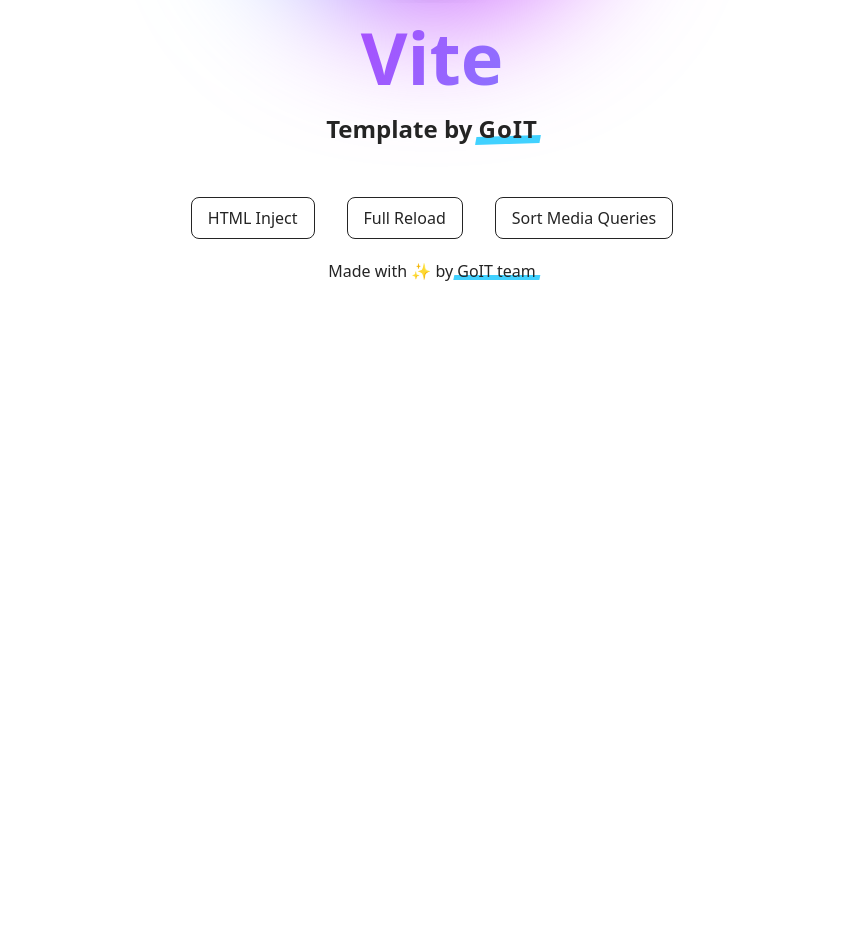
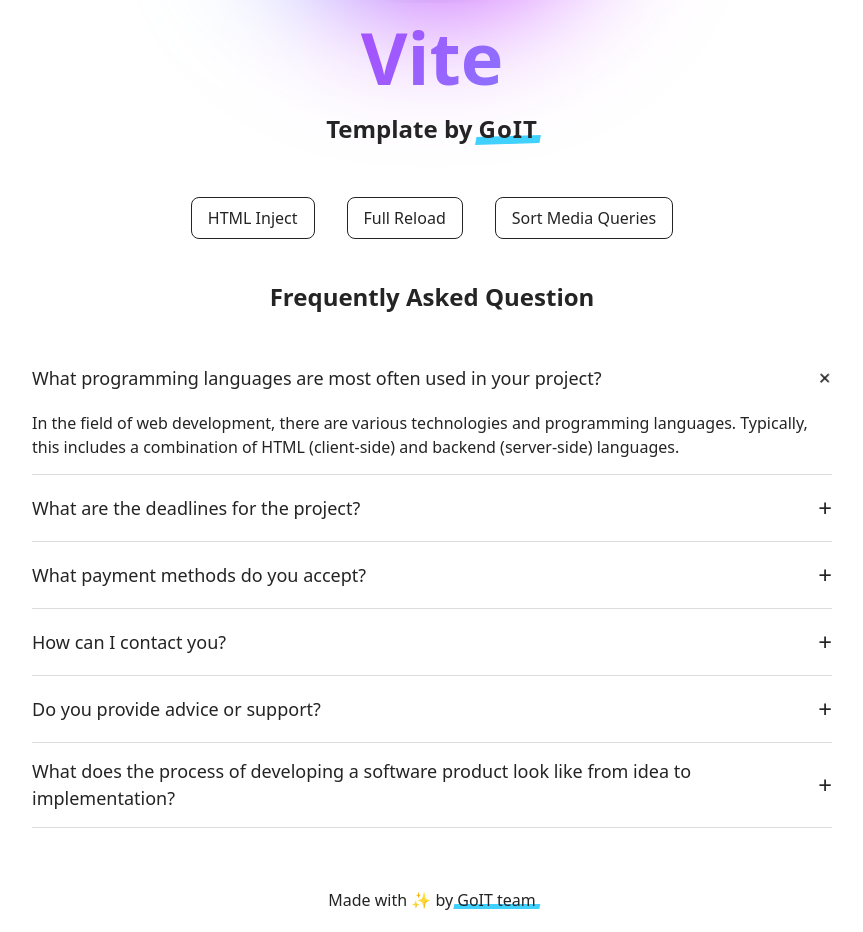
Before and after one commit to MariannaNishovych/test, a plain HTML site: page src/index.html in a window 1280 px wide. Shown: the part 1381-2313 px from the top of the page, without its empty margins (208-1071 px from the left). Before the commit the page ends 1684 px from the top, so only its background shows below. Drawn offline with nearby package versions, Linux system fonts and the light colour scheme; files that its build step writes are made by us from their sources.

Commit message:
add faq section

```diff
--- /dev/null
+++ b/src/css/faq.css
@@ -0,0 +1,45 @@
+.faq-container {
+    max-width: 800px;
+    margin: 0 auto;
+    padding: 40px 20px;
+}
+
+.faq-title {
+    text-align: center;
+    margin-bottom: 30px;
+}
+
+.faq-accordion .faq-item {
+    border-bottom: 1px solid #ddd;
+}
+
+.faq-question {
+    display: flex;
+    justify-content: space-between;
+    align-items: center;
+    padding: 15px 0;
+    cursor: pointer;
+}
+
+.faq-question h3 {
+    font-size: 18px;
+    font-weight: 500;
+}
+
+.faq-icon {
+    font-size: 24px;
+    transition: transform 0.3s ease;
+}
+
+.faq-answer {
+    padding-bottom: 15px;
+    display: none;
+}
+
+.faq-item.active .faq-icon {
+    transform: rotate(45deg);
+}
+
+.faq-item.active .faq-answer {
+    display: block;
+}
--- a/src/css/styles.css
+++ b/src/css/styles.css
@@ -13,6 +13,7 @@
 /* Sections style */
 @import url('./header.css');
 @import url('./vite-promo.css');
+@import url('./faq.css');
 @import url('./badges.css');
 @import url('./back-link.css');
 @import url('./footer.css');
--- a/src/index.html
+++ b/src/index.html
@@ -15,10 +15,12 @@
       <load src="./partials/hero.html" />
       <load src="./partials/vite-promo.html" />
       <load src="./partials/badges.html" />
+      <load src="./partials/faq.html" />
     </main>
 
     <load src="./partials/footer.html" />
 
     <script type="module" src="./main.js"></script>
+    <script type="module" src="./js/faq.js"></script>
   </body>
 </html>
--- /dev/null
+++ b/src/js/faq.js
@@ -0,0 +1,13 @@
+const faqItems = document.querySelectorAll('.faq-item');
+
+faqItems.forEach((item) => {
+  item.addEventListener('click', () => {
+    item.classList.toggle('active');
+
+    faqItems.forEach((otherItem) => {
+      if (otherItem !== item) {
+        otherItem.classList.remove('active');
+      }
+    });
+  });
+});
--- /dev/null
+++ b/src/partials/faq.html
@@ -0,0 +1,67 @@
+<div class="faq-container">
+    <h2 class="faq-title">Frequently Asked Question</h2>
+    <div class="faq-accordion">
+        <div class="faq-item active">
+            <div class="faq-question">
+                <h3>What programming languages are most often used in your project?</h3>
+                <span class="faq-icon">+</span>
+            </div>
+            <div class="faq-answer">
+                <p>In the field of web development, there are various technologies and programming languages. Typically,
+                    this includes a combination of HTML (client-side) and backend (server-side) languages.</p>
+            </div>
+        </div>
+        <div class="faq-item">
+            <div class="faq-question">
+                <h3>What are the deadlines for the project?</h3>
+                <span class="faq-icon">+</span>
+            </div>
+            <div class="faq-answer">
+                <p>The terms of project implementation depend to a large extent on a number of factors, such as the scope of the project,
+                its complexity, and the availability of resources. Determining exact deadlines is a difficult task, and it usually
+                occurs during the planning phase of the project.</p>
+            </div>
+        </div>
+        <div class="faq-item">
+            <div class="faq-question">
+                <h3>What payment methods do you accept?</h3>
+                <span class="faq-icon">+</span>
+            </div>
+            <div class="faq-answer">
+                <p>We accept a variety of payment methods, including credit/debit cards, PayPal, and bank transfers. The
+                    specific options will be provided during the onboarding process.</p>
+            </div>
+        </div>
+        <div class="faq-item">
+            <div class="faq-question">
+                <h3>How can I contact you?</h3>
+                <span class="faq-icon">+</span>
+            </div>
+            <div class="faq-answer">
+                <p>You can contact us through our website's contact form, by email, or by phone. Our contact information
+                    will be made available to you during the initial discussions.</p>
+            </div>
+        </div>
+        <div class="faq-item">
+            <div class="faq-question">
+                <h3>Do you provide advice or support?</h3>
+                <span class="faq-icon">+</span>
+            </div>
+            <div class="faq-answer">
+                <p>Yes, we provide both advice and support throughout the project development process. Our team is here
+                    to guide you and ensure the successful implementation of your software product.</p>
+            </div>
+        </div>
+        <div class="faq-item">
+            <div class="faq-question">
+                <h3>What does the process of developing a software product look like from idea to implementation?</h3>
+                <span class="faq-icon">+</span>
+            </div>
+            <div class="faq-answer">
+                <p>The process of developing a software product typically involves several stages, including
+                    requirements gathering, design, development, testing, and deployment. We can discuss the specific
+                    steps in more detail during our initial consultation.</p>
+            </div>
+        </div>
+    </div>
+</div>
```
